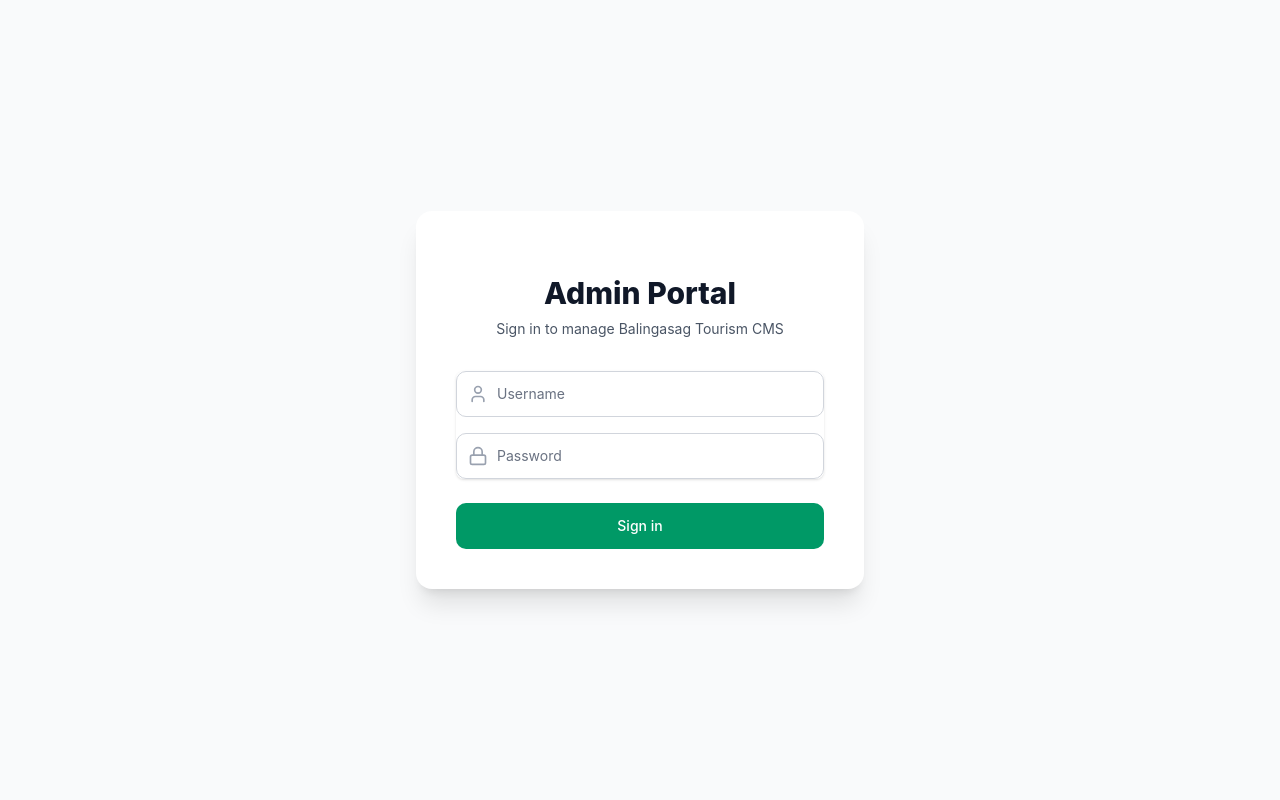
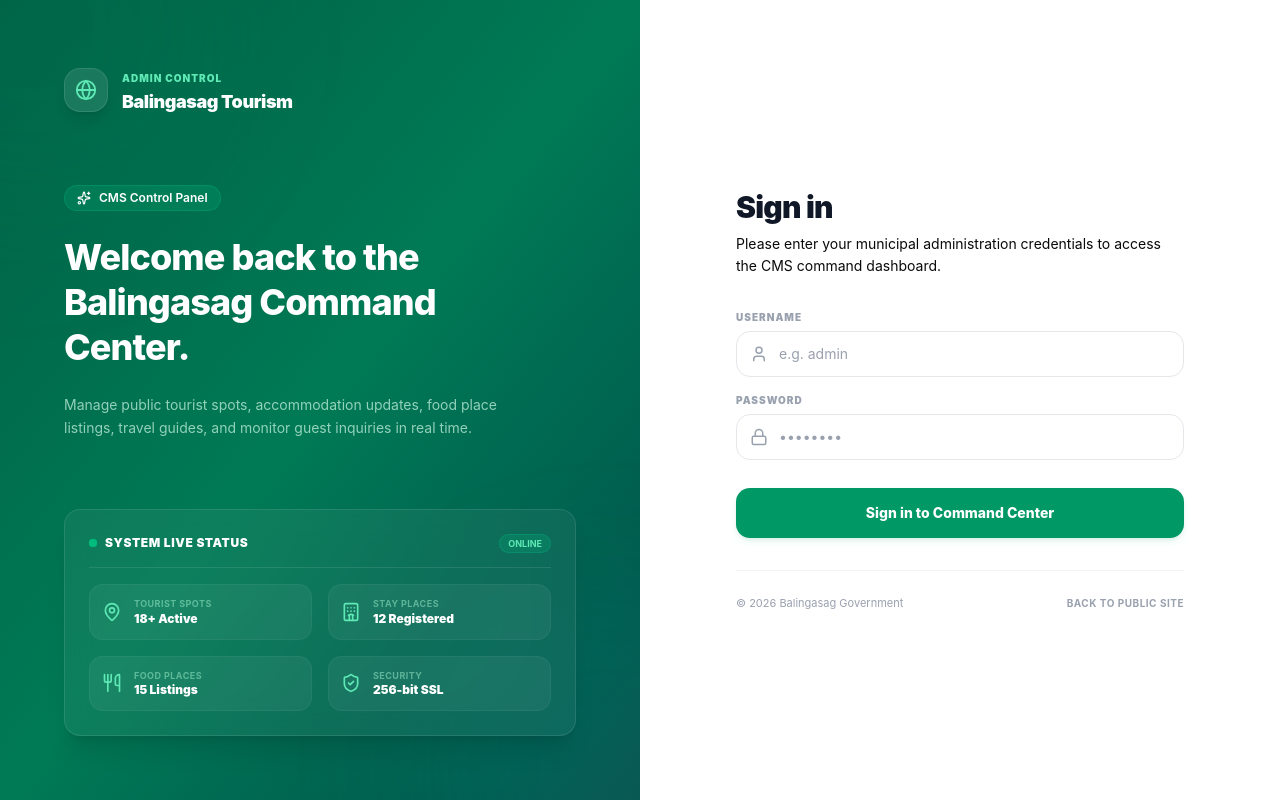
Before and after one commit to fvkx/final-, a React (Vite) app: page /admin/login in a window 1280 px wide. Built offline with nearby package versions, Linux system fonts and the light colour scheme; no server answers.

Commit message:
feat: upgrade admin login page to a stunning premium split-pane layout with system live status indicators

```diff
--- a/src/app/pages/admin/Login.tsx
+++ b/src/app/pages/admin/Login.tsx
@@ -1,7 +1,7 @@
 import React, { useState } from 'react';
 import { useNavigate } from 'react-router-dom';
 import { authApi } from '../../lib/adminApi';
-import { Lock, User } from 'lucide-react';
+import { Lock, User, Globe, Sparkles, MapPin, Hotel, Utensils, ShieldCheck } from 'lucide-react';
 
 export function Login() {
   const navigate = useNavigate();
@@ -34,69 +34,169 @@ export function Login() {
   };
 
   return (
-    <div className="min-h-screen flex items-center justify-center bg-gray-50 py-12 px-4 sm:px-6 lg:px-8">
-      <div className="max-w-md w-full space-y-8 bg-white p-10 rounded-2xl shadow-xl">
+    <div className="min-h-screen flex bg-gray-50">
+      {/* Left Pane: Brand & Status */}
+      <div className="hidden lg:flex lg:w-1/2 bg-gradient-to-br from-emerald-800 via-emerald-700 to-teal-900 text-white p-16 flex-col justify-between relative overflow-hidden">
+        {/* Subtle decorative background blur structures */}
+        <div className="absolute -top-40 -left-40 w-96 h-96 rounded-full bg-emerald-600/10 blur-3xl pointer-events-none" />
+        <div className="absolute -bottom-40 -right-40 w-96 h-96 rounded-full bg-teal-500/10 blur-3xl pointer-events-none" />
+
+        {/* Top Brand Header */}
+        <div className="flex items-center space-x-3.5 z-10">
+          <div className="bg-white/10 backdrop-blur-md p-2.5 rounded-2xl border border-white/10 shadow-lg">
+            <Globe className="w-5.5 h-5.5 text-emerald-300" />
+          </div>
           <div>
-          <h2 className="mt-6 text-center text-3xl font-extrabold text-gray-900">
-            Admin Portal
+            <span className="text-[10px] font-black uppercase tracking-widest text-emerald-300">Admin Control</span>
+            <h1 className="text-lg font-black tracking-tight text-white">Balingasag Tourism</h1>
+          </div>
+        </div>
+
+        {/* Bold Brand Welcoming Section */}
+        <div className="my-auto max-w-md z-10 space-y-6">
+          <div className="inline-flex items-center gap-2 px-3 py-1 bg-emerald-500/20 backdrop-blur-md rounded-full border border-emerald-400/20 text-xs font-semibold text-emerald-250">
+            <Sparkles className="w-3.5 h-3.5 text-emerald-350" />
+            <span>CMS Control Panel</span>
+          </div>
+          <h2 className="text-4xl font-extrabold tracking-tight leading-tight text-white">
+            Welcome back to the Balingasag Command Center.
           </h2>
-          <p className="mt-2 text-center text-sm text-gray-600">
-            Sign in to manage Balingasag Tourism CMS
+          <p className="text-emerald-100/70 text-sm leading-relaxed">
+            Manage public tourist spots, accommodation updates, food place listings, travel guides, and monitor guest inquiries in real time.
+          </p>
+        </div>
+
+        {/* Live Status Indicator Dashboard */}
+        <div className="bg-white/5 backdrop-blur-lg rounded-2xl border border-white/10 p-6 z-10 space-y-4 shadow-xl">
+          <div className="flex items-center justify-between border-b border-white/10 pb-3.5">
+            <div className="flex items-center space-x-2">
+              <span className="relative flex h-2 w-2">
+                <span className="animate-ping absolute inline-flex h-full w-full rounded-full bg-emerald-400 opacity-75"></span>
+                <span className="relative inline-flex rounded-full h-2 w-2 bg-emerald-500"></span>
+              </span>
+              <span className="text-xs font-black uppercase tracking-wider text-emerald-255">System Live Status</span>
+            </div>
+            <span className="text-[9px] bg-emerald-500/20 px-2 py-0.5 rounded-full border border-emerald-400/20 text-emerald-300 font-bold uppercase">Online</span>
+          </div>
+
+          <div className="grid grid-cols-2 gap-4">
+            <div className="flex items-center space-x-3 bg-white/5 p-3 rounded-xl border border-white/5">
+              <MapPin className="w-5 h-5 text-emerald-300" />
+              <div>
+                <div className="text-[9px] text-emerald-200/50 uppercase font-bold tracking-wider">Tourist Spots</div>
+                <div className="text-xs font-black text-white">18+ Active</div>
+              </div>
+            </div>
+            <div className="flex items-center space-x-3 bg-white/5 p-3 rounded-xl border border-white/5">
+              <Hotel className="w-5 h-5 text-emerald-300" />
+              <div>
+                <div className="text-[9px] text-emerald-200/50 uppercase font-bold tracking-wider">Stay Places</div>
+                <div className="text-xs font-black text-white">12 Registered</div>
+              </div>
+            </div>
+            <div className="flex items-center space-x-3 bg-white/5 p-3 rounded-xl border border-white/5">
+              <Utensils className="w-5 h-5 text-emerald-300" />
+              <div>
+                <div className="text-[9px] text-emerald-200/50 uppercase font-bold tracking-wider">Food Places</div>
+                <div className="text-xs font-black text-white">15 Listings</div>
+              </div>
+            </div>
+            <div className="flex items-center space-x-3 bg-white/5 p-3 rounded-xl border border-white/5">
+              <ShieldCheck className="w-5 h-5 text-emerald-300" />
+              <div>
+                <div className="text-[9px] text-emerald-200/50 uppercase font-bold tracking-wider">Security</div>
+                <div className="text-xs font-black text-white">256-bit SSL</div>
+              </div>
+            </div>
+          </div>
+        </div>
+      </div>
+
+      {/* Right Pane: Login Form */}
+      <div className="w-full lg:w-1/2 flex items-center justify-center p-8 sm:p-16 lg:p-24 bg-white relative animate-in fade-in duration-300">
+        <div className="max-w-md w-full space-y-8">
+          <div>
+            <div className="lg:hidden flex items-center space-x-2.5 mb-8 animate-in fade-in duration-300">
+              <div className="bg-emerald-500 p-2 rounded-xl text-white shadow-sm shadow-emerald-500/20">
+                <Globe className="w-5 h-5" />
+              </div>
+              <span className="font-extrabold text-gray-900 tracking-tight text-lg">Balingasag Tourism</span>
+            </div>
+            <h2 className="text-3xl font-black text-gray-900 tracking-tight">
+              Sign in
+            </h2>
+            <p className="mt-2 text-sm text-gray-550 leading-relaxed">
+              Please enter your municipal administration credentials to access the CMS command dashboard.
             </p>
           </div>
 
           {error && (
-          <div className="bg-red-50 text-red-600 p-4 rounded-lg text-sm">
+            <div className="bg-rose-50 border border-rose-100 text-rose-600 p-4 rounded-xl text-xs leading-relaxed animate-in fade-in slide-in-from-top-2 duration-200">
               {error}
             </div>
           )}
 
-        <form className="mt-8 space-y-6" onSubmit={handleLogin}>
-          <div className="rounded-md shadow-sm space-y-4">
+          <form className="mt-8 space-y-5" onSubmit={handleLogin}>
+            <div className="space-y-4">
+              <div>
+                <label className="block text-[10px] font-black text-gray-400 uppercase tracking-widest mb-1.5">Username</label>
                 <div className="relative">
-              <div className="absolute inset-y-0 left-0 pl-3 flex items-center pointer-events-none">
-                <User className="h-5 w-5 text-gray-400" />
+                  <div className="absolute inset-y-0 left-0 pl-3.5 flex items-center pointer-events-none">
+                    <User className="h-4.5 w-4.5 text-gray-400" />
                   </div>
                   <input
                     id="username"
                     name="username"
                     type="text"
                     required
-                className="appearance-none rounded-lg relative block w-full px-3 py-3 pl-10 border border-gray-300 placeholder-gray-500 text-gray-900 focus:outline-none focus:ring-emerald-500 focus:border-emerald-500 focus:z-10 sm:text-sm"
-                placeholder="Username"
+                    className="w-full px-3.5 py-3 pl-10.5 border border-gray-200 rounded-xl placeholder-gray-400 text-gray-900 focus:outline-none focus:ring-2 focus:ring-emerald-100 focus:border-emerald-500 transition-all text-sm"
+                    placeholder="e.g. admin"
                     value={username}
                     onChange={(e) => setUsername(e.target.value)}
                   />
                 </div>
+              </div>
+
+              <div>
+                <label className="block text-[10px] font-black text-gray-400 uppercase tracking-widest mb-1.5">Password</label>
                 <div className="relative">
-              <div className="absolute inset-y-0 left-0 pl-3 flex items-center pointer-events-none">
-                <Lock className="h-5 w-5 text-gray-400" />
+                  <div className="absolute inset-y-0 left-0 pl-3.5 flex items-center pointer-events-none">
+                    <Lock className="h-4.5 w-4.5 text-gray-400" />
                   </div>
                   <input
                     id="password"
                     name="password"
                     type="password"
                     required
-                className="appearance-none rounded-lg relative block w-full px-3 py-3 pl-10 border border-gray-300 placeholder-gray-500 text-gray-900 focus:outline-none focus:ring-emerald-500 focus:border-emerald-500 focus:z-10 sm:text-sm"
-                placeholder="Password"
+                    className="w-full px-3.5 py-3 pl-10.5 border border-gray-200 rounded-xl placeholder-gray-400 text-gray-900 focus:outline-none focus:ring-2 focus:ring-emerald-100 focus:border-emerald-500 transition-all text-sm"
+                    placeholder="••••••••"
                     value={password}
                     onChange={(e) => setPassword(e.target.value)}
                   />
                 </div>
               </div>
+            </div>
 
-          <div>
+            <div className="pt-2">
               <button
                 type="submit"
                 disabled={loading}
-              className={`group relative w-full flex justify-center py-3 px-4 border border-transparent text-sm font-medium rounded-lg text-white ${
-                loading ? 'bg-emerald-400 cursor-not-allowed' : 'bg-emerald-600 hover:bg-emerald-700'
-              } focus:outline-none focus:ring-2 focus:ring-offset-2 focus:ring-emerald-500 transition-colors`}
+                className={`group relative w-full flex justify-center py-3.5 px-4 border border-transparent text-sm font-extrabold rounded-xl text-white shadow-md transition-all ${
+                  loading
+                    ? 'bg-emerald-400 cursor-not-allowed shadow-none'
+                    : 'bg-emerald-600 hover:bg-emerald-700 shadow-emerald-600/10 hover:shadow-emerald-600/20 active:scale-[0.995]'
+                } focus:outline-none`}
               >
-              {loading ? 'Signing in...' : 'Sign in'}
+                {loading ? 'Signing in...' : 'Sign in to Command Center'}
               </button>
             </div>
           </form>
+
+          <div className="pt-6 border-t border-gray-100 flex items-center justify-between text-[11px] text-gray-400">
+            <span>© 2026 Balingasag Government</span>
+            <a href="/" className="hover:text-emerald-600 transition-colors font-bold uppercase tracking-wider text-[10px]">Back to Public Site</a>
+          </div>
+        </div>
       </div>
     </div>
   );
```
Lines whose indentation alone changed are shown as unchanged.
